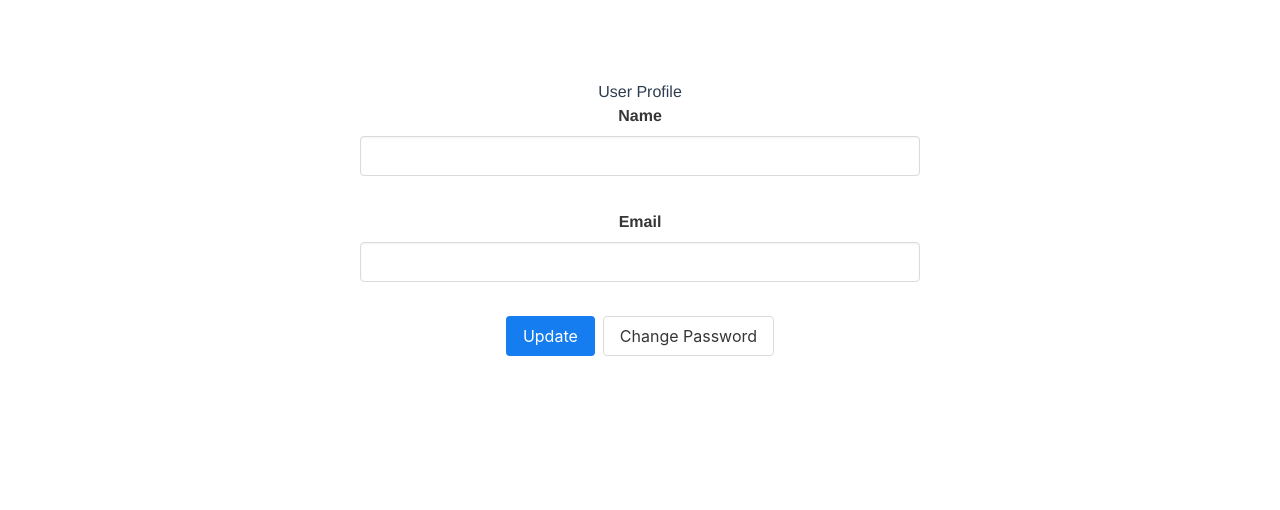
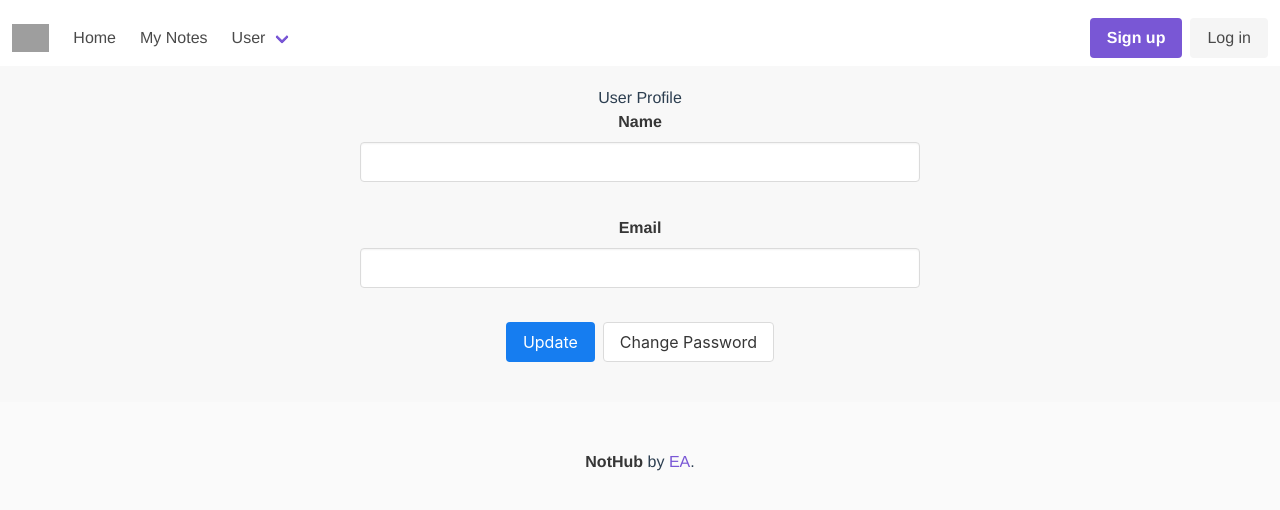
Before and after one commit to EsraAkilli/notable-frontend, a Vue app: page /user/me in a window 1280 px wide. Shown: the top 510 px of the page. Built offline with nearby package versions, Linux system fonts and the light colour scheme; no server answers; grey boxes are pictures that could not be loaded.

Commit message:
Add navbar and footer

```diff
--- a/src/App.vue
+++ b/src/App.vue
@@ -1,14 +1,22 @@
 <template>
   <div id="app">
+    <navbar />
     <transition>
-      <router-view ref="activeView" :key="$route.fullPath"/>
+      <router-view ref="activeView" :key="$route.fullPath" />
     </transition>
+    <Footer />
   </div>
 </template>
 
 <script>
+import Navbar from "@/components/Navbar.vue"
+import Footer from "@/components/Footer.vue"
 export default {
-  name: 'App',
+  name: "App",
+  components: {
+    Navbar,
+    Footer
+  }
 }
 </script>
 
@@ -19,6 +27,7 @@ export default {
   -moz-osx-font-smoothing: grayscale;
   text-align: center;
   color: #2c3e50;
-  margin-top: 60px;
+  margin-top: 10px;
+  background-color: #f8f8f8;
 }
 </style>
--- /dev/null
+++ b/src/components/Footer.vue
@@ -0,0 +1,13 @@
+<template>
+  <footer class="footer">
+    <div class="content has-text-centered">
+      <p><strong>NotHub</strong> by <a>EA</a>.</p>
+    </div>
+  </footer>
+</template>
+
+<script>
+export default {
+  name: "Footer"
+}
+</script>
--- /dev/null
+++ b/src/components/Navbar.vue
@@ -0,0 +1,41 @@
+<template>
+  <div>
+    <b-navbar>
+      <template #brand>
+        <b-navbar-item tag="router-link" :to="{ name: 'home' }">
+          <img
+            src="https://raw.githubusercontent.com/buefy/buefy/dev/static/img/buefy-logo.png"
+            alt="Lightweight UI components for Vue.js based on Bulma"
+          />
+        </b-navbar-item>
+      </template>
+
+      <template #start>
+        <b-navbar-item tag="router-link" :to="{ name: 'home' }"> Home </b-navbar-item>
+        <b-navbar-item tag="router-link" :to="{ name: 'list' }"> My Notes </b-navbar-item>
+        <b-navbar-dropdown label="User">
+          <b-navbar-item tag="router-link" :to="{ name: 'me' }"> My Page </b-navbar-item>
+          <b-navbar-item tag="router-link" :to="{ name: 'list' }"> My Notes </b-navbar-item>
+          <b-navbar-item tag="router-link" :to="{ name: 'create' }"> Create Note </b-navbar-item>
+        </b-navbar-dropdown>
+      </template>
+
+      <template #end>
+        <b-navbar-item tag="div">
+          <div class="buttons">
+            <a class="button is-primary">
+              <strong>Sign up</strong>
+            </a>
+            <a class="button is-light"> Log in </a>
+          </div>
+        </b-navbar-item>
+      </template>
+    </b-navbar>
+  </div>
+</template>
+
+<script>
+export default {
+  name: "Navbar"
+}
+</script>
```
